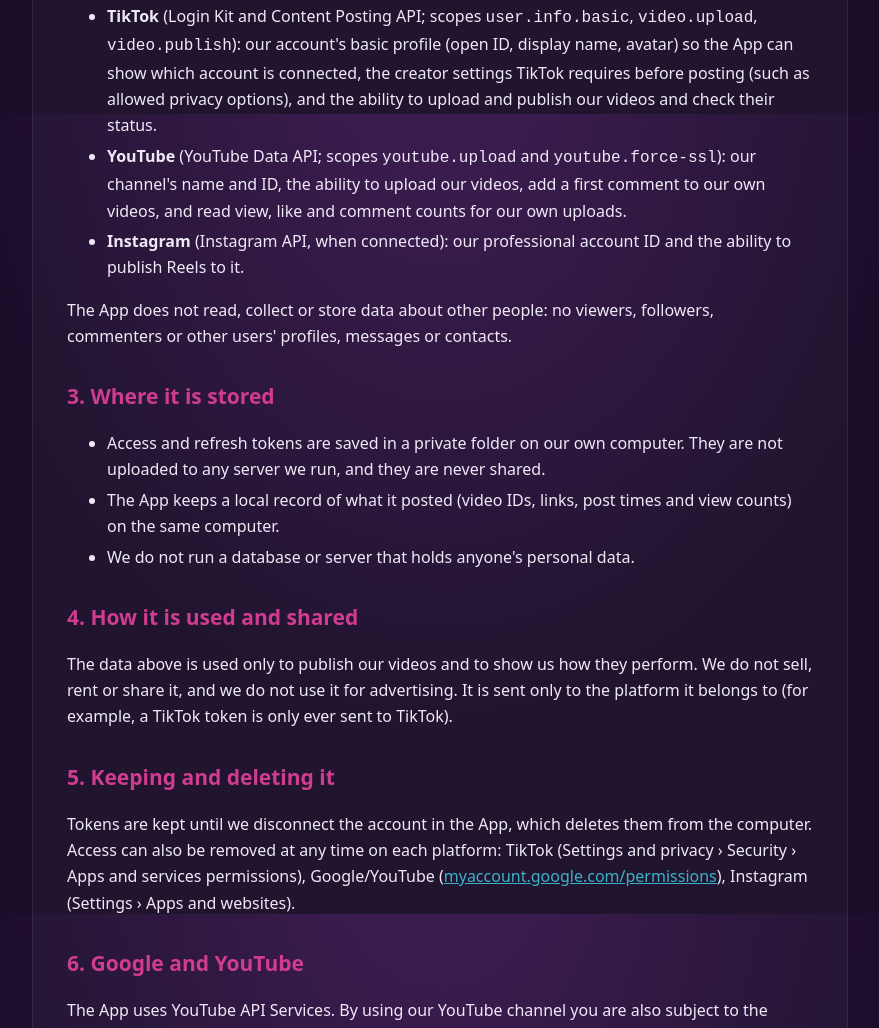
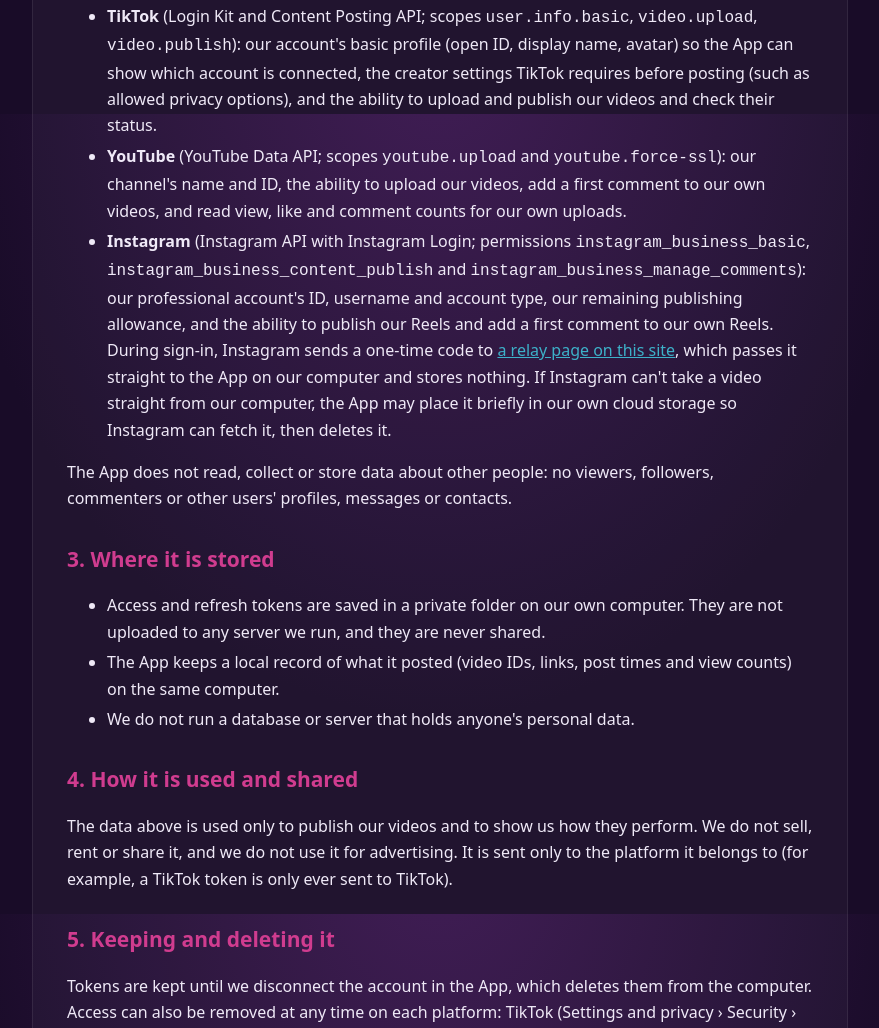
Before and after one commit to maisonecho/maisonecho.github.io, a plain HTML site: page privacy.html in a window 1280 px wide. Shown: the part 686-1714 px from the top of the page, without its empty margins (200-1079 px from the left). Drawn offline with Linux system fonts and the light colour scheme.

Commit message:
Privacy: describe Instagram permissions, sign-in relay and temporary storage

```diff
--- a/privacy.html
+++ b/privacy.html
@@ -11,7 +11,7 @@
 <ul>
 <li><b>TikTok</b> (Login Kit and Content Posting API; scopes <code>user.info.basic</code>, <code>video.upload</code>, <code>video.publish</code>): our account's basic profile (open ID, display name, avatar) so the App can show which account is connected, the creator settings TikTok requires before posting (such as allowed privacy options), and the ability to upload and publish our videos and check their status.</li>
 <li><b>YouTube</b> (YouTube Data API; scopes <code>youtube.upload</code> and <code>youtube.force-ssl</code>): our channel's name and ID, the ability to upload our videos, add a first comment to our own videos, and read view, like and comment counts for our own uploads.</li>
-<li><b>Instagram</b> (Instagram API, when connected): our professional account ID and the ability to publish Reels to it.</li></ul>
+<li><b>Instagram</b> (Instagram API with Instagram Login; permissions <code>instagram_business_basic</code>, <code>instagram_business_content_publish</code> and <code>instagram_business_manage_comments</code>): our professional account's ID, username and account type, our remaining publishing allowance, and the ability to publish our Reels and add a first comment to our own Reels. During sign-in, Instagram sends a one-time code to <a href="/ig-callback/">a relay page on this site</a>, which passes it straight to the App on our computer and stores nothing. If Instagram can't take a video straight from our computer, the App may place it briefly in our own cloud storage so Instagram can fetch it, then deletes it.</li></ul>
 <p>The App does not read, collect or store data about other people: no viewers, followers, commenters or other users' profiles, messages or contacts.</p>
 <h2>3. Where it is stored</h2>
 <ul><li>Access and refresh tokens are saved in a private folder on our own computer. They are not uploaded to any server we run, and they are never shared.</li>
@@ -19,7 +19,7 @@
 <li>We do not run a database or server that holds anyone's personal data.</li></ul>
 <h2>4. How it is used and shared</h2>
 <p>The data above is used only to publish our videos and to show us how they perform. We do not sell, rent or share it, and we do not use it for advertising. It is sent only to the platform it belongs to (for example, a TikTok token is only ever sent to TikTok).</p>
-<h2>5. Keeping and deleting it</h2>
+<h2 id="delete">5. Keeping and deleting it</h2>
 <p>Tokens are kept until we disconnect the account in the App, which deletes them from the computer. Access can also be removed at any time on each platform: TikTok (Settings and privacy › Security › Apps and services permissions), Google/YouTube (<a href="https://myaccount.google.com/permissions">myaccount.google.com/permissions</a>), Instagram (Settings › Apps and websites).</p>
 <h2>6. Google and YouTube</h2>
 <p>The App uses YouTube API Services. By using our YouTube channel you are also subject to the <a href="https://www.youtube.com/t/terms">YouTube Terms of Service</a> and the <a href="https://policies.google.com/privacy">Google Privacy Policy</a>. The App's use of information received from Google APIs follows the <a href="https://developers.google.com/terms/api-services-user-data-policy">Google API Services User Data Policy</a>, including its Limited Use requirements.</p>
```
